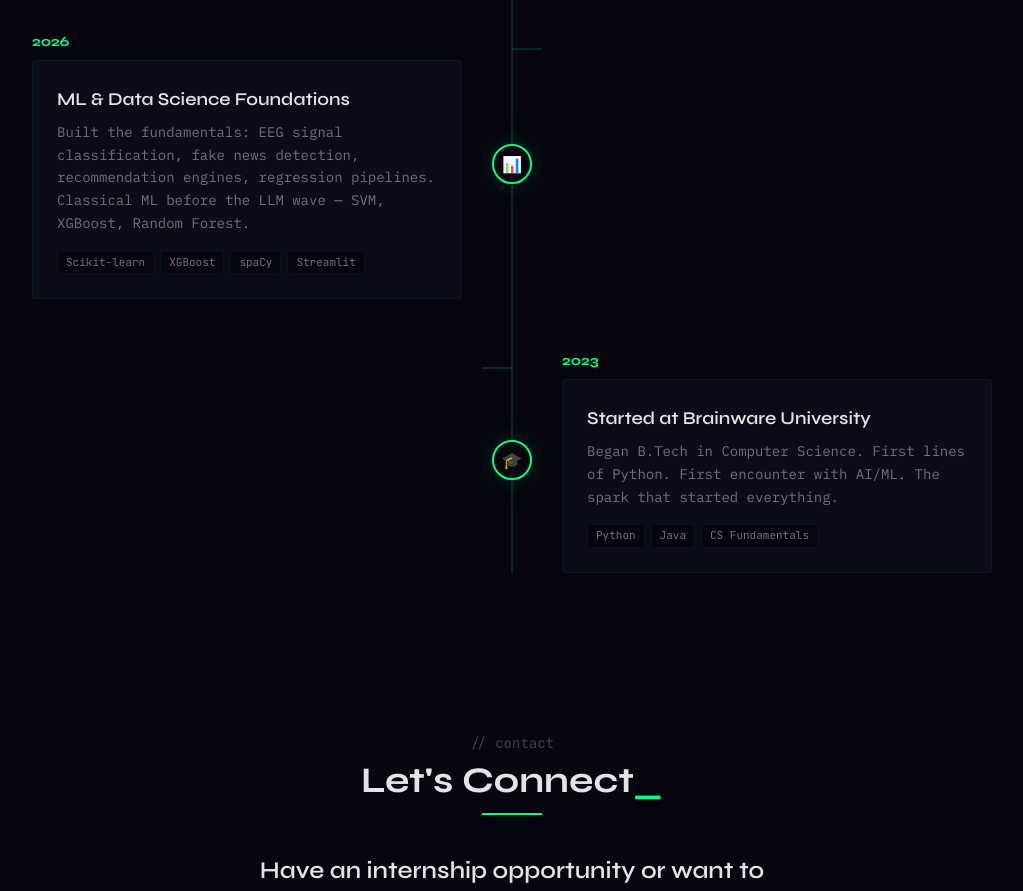
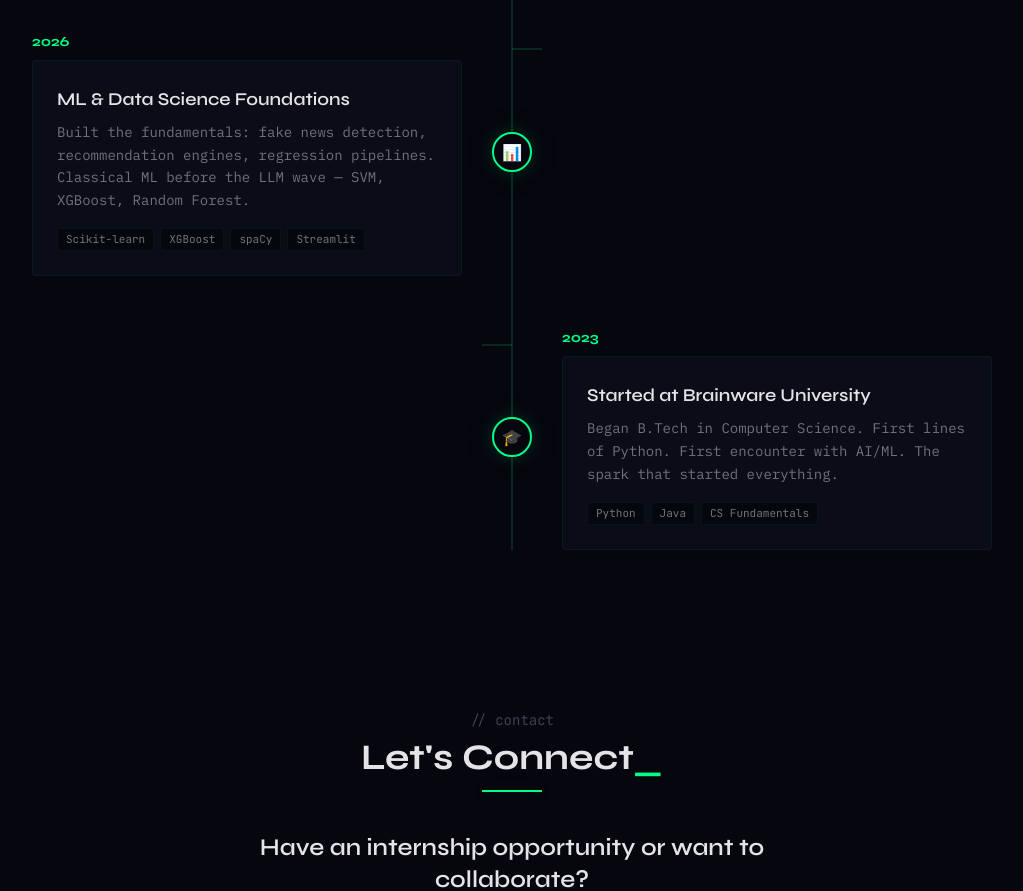
Before and after one commit to Swapnil-bo/Portfolio, a React (Vite) app: page / in a window 1280 px wide. Shown: the part 4040-4931 px from the top of the page, without its empty margins (128-1151 px from the left). Built offline with nearby package versions, Linux system fonts and the light colour scheme.

Commit message:
fix: remove EEG reference from timeline

```diff
--- a/src/data/timeline.js
+++ b/src/data/timeline.js
@@ -16,7 +16,7 @@ export const timeline = [
   {
     year: "2026",
     title: "ML & Data Science Foundations",
-    desc: "Built the fundamentals: EEG signal classification, fake news detection, recommendation engines, regression pipelines. Classical ML before the LLM wave — SVM, XGBoost, Random Forest.",
+    desc: "Built the fundamentals: fake news detection, recommendation engines, regression pipelines. Classical ML before the LLM wave — SVM, XGBoost, Random Forest.",
     tags: ["Scikit-learn", "XGBoost", "spaCy", "Streamlit"],
     icon: "📊"
   },
```
Also changed, not shown: .claude/settings.json.
